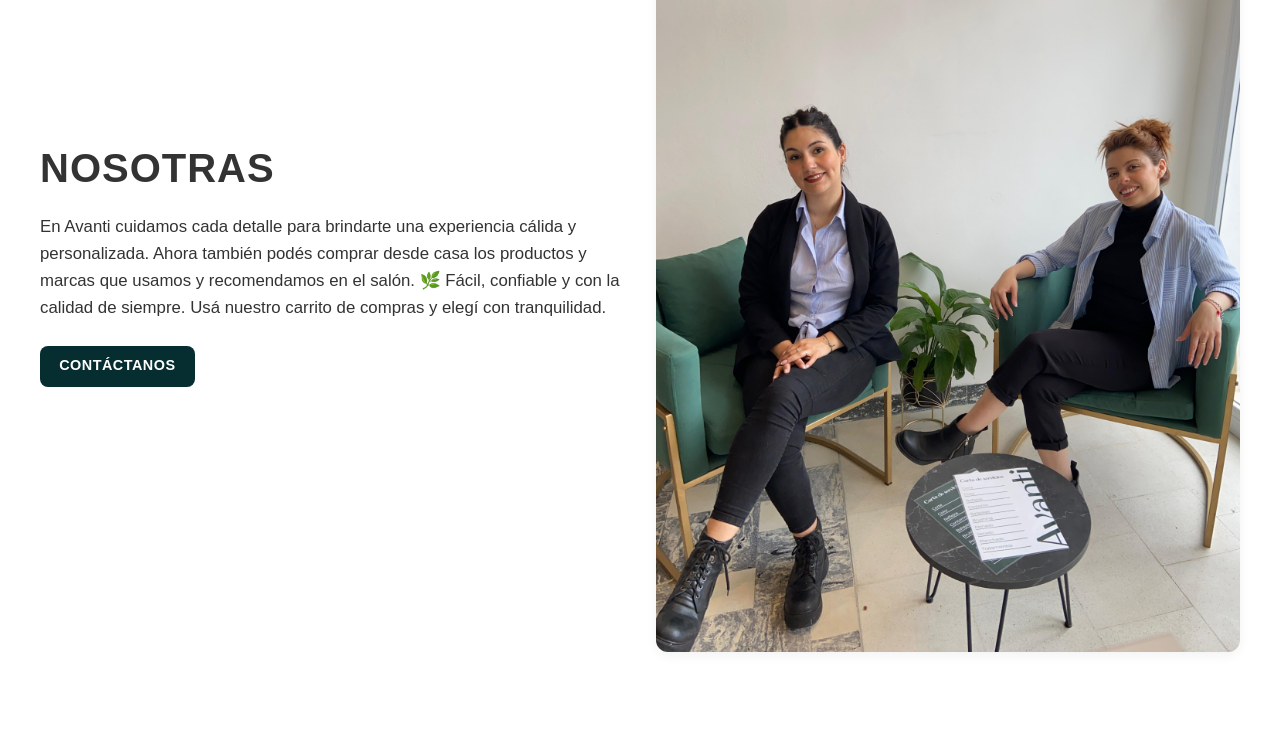
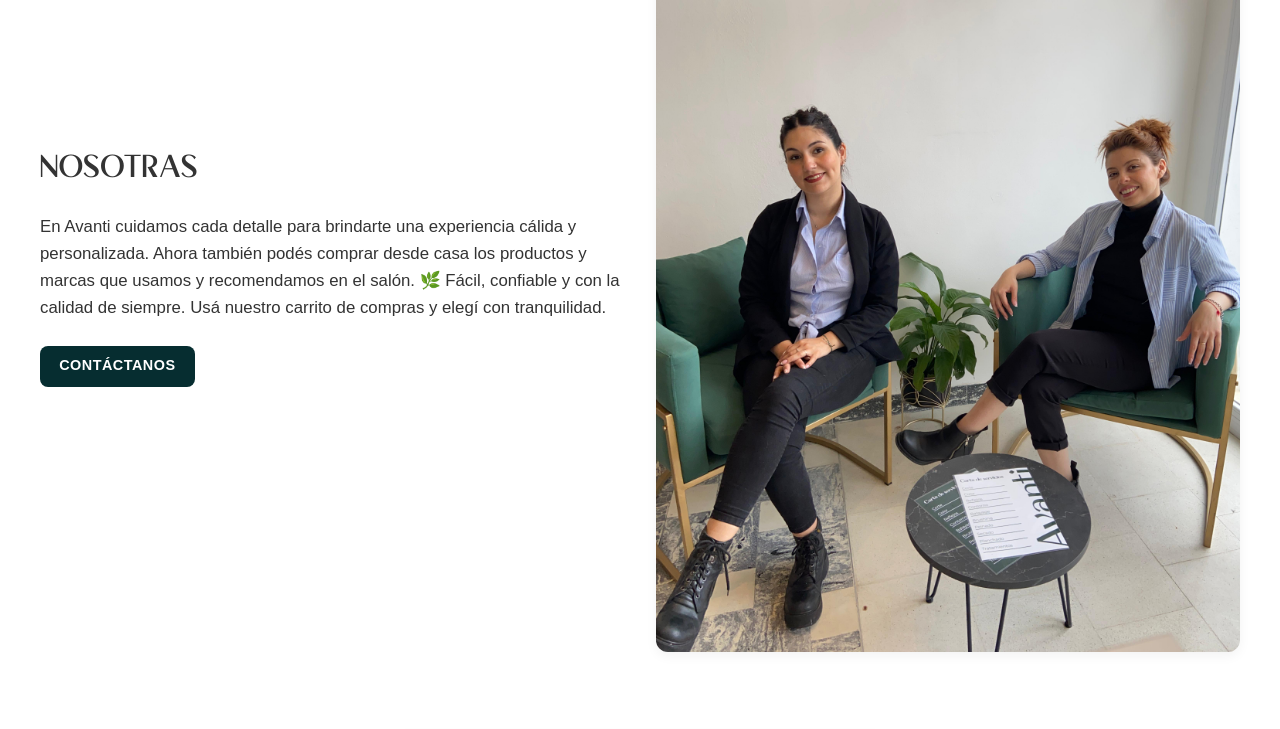
Before and after one commit to gitdarweb/avantiHairCards, a plain HTML site: page index.html in a window 1280 px wide. Shown: the part 2820-3549 px from the top of the page. Drawn offline with Linux system fonts and the light colour scheme.

Commit message:
entrega a diseñadores

```diff
--- a/css/componentes/footer.css
+++ b/css/componentes/footer.css
@@ -3,7 +3,7 @@
    ======================== */
 
 .site-footer {
-    background: url('/img/branding/fondo-original.png') center/cover no-repeat, var(--color-primary-dark);
+    background: url('../../img/branding/fondo-original.png') center/cover no-repeat, var(--color-primary-dark);
     color: var(--color-accent-gold);
     display: flex;
     flex-direction: column;
--- a/css/componentes/header/estructura.css
+++ b/css/componentes/header/estructura.css
@@ -13,7 +13,7 @@
 /* ===================== HEADER BASE ===================== */
 /* archivo: estructura.css */
 .site-header {
-    background: url('/img/branding/fondo-original.png') center/cover no-repeat, var(--color-primary-dark);
+    background: url('../../../img/branding/fondo-original.png') center/cover no-repeat, var(--color-primary-dark);
     display: flex;
     flex-wrap: wrap;
     align-items: center;
--- a/css/componentes/nosotras.css
+++ b/css/componentes/nosotras.css
@@ -1,6 +1,9 @@
 /* componentes/nosotras.css */
 /* Estilos para sección "Nosotras" en Avanti Hair Salon */
-
+@font-face {
+    font-family: 'QuantumMystique';
+    src: url('../../fonts/QuantumMystique.ttf') format('truetype');
+}
 
 
 .hero-info {
@@ -23,6 +26,7 @@
     margin-bottom: 1rem;
     text-transform: uppercase;
     letter-spacing: 1px;
+    font-family: 'QuantumMystique', sans-serif;
 }
 
 .hero-info-texto p {
--- a/css/componentes/separadores.css
+++ b/css/componentes/separadores.css
@@ -2,7 +2,7 @@
 /* Unifica separadores antiguos y nuevos, restaurando dimensiones originales */
 @font-face {
     font-family: 'Quantum Mystique';
-    src: url('/fonts/QuantumMystique.ttf') format('truetype');
+    src: url('../../fonts/QuantumMystique.ttf') format('truetype');
     font-weight: normal;
     font-style: normal;
 }
```
